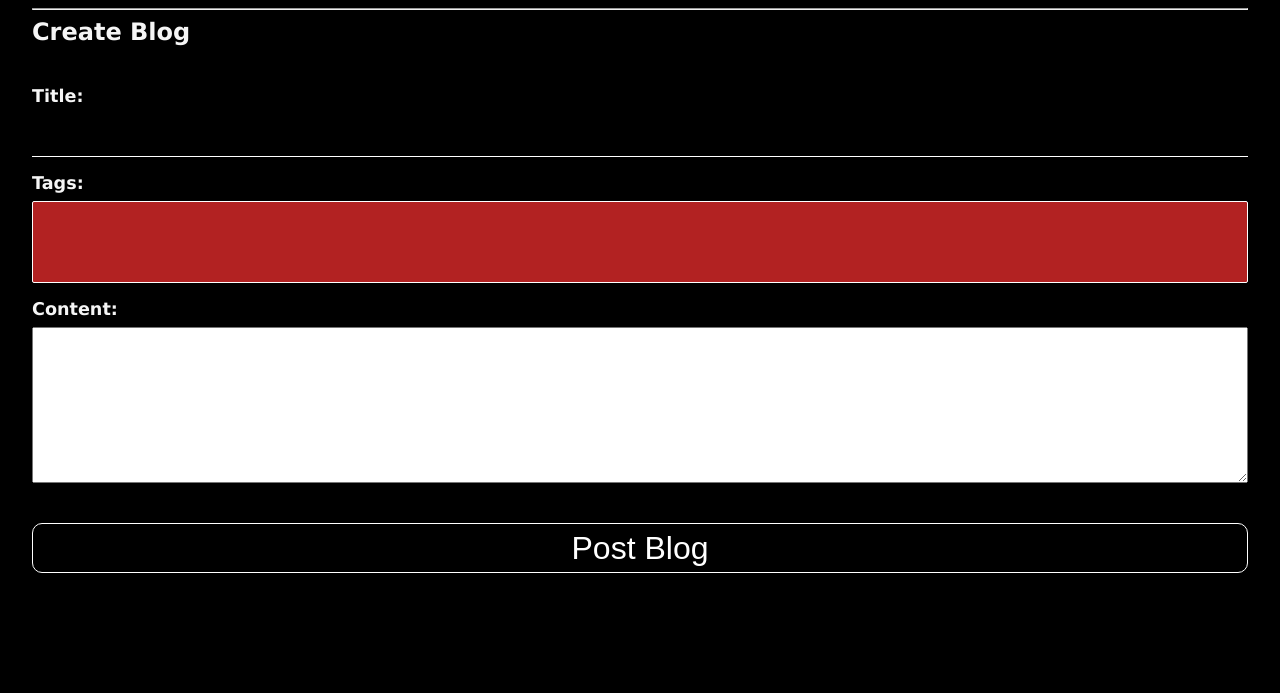
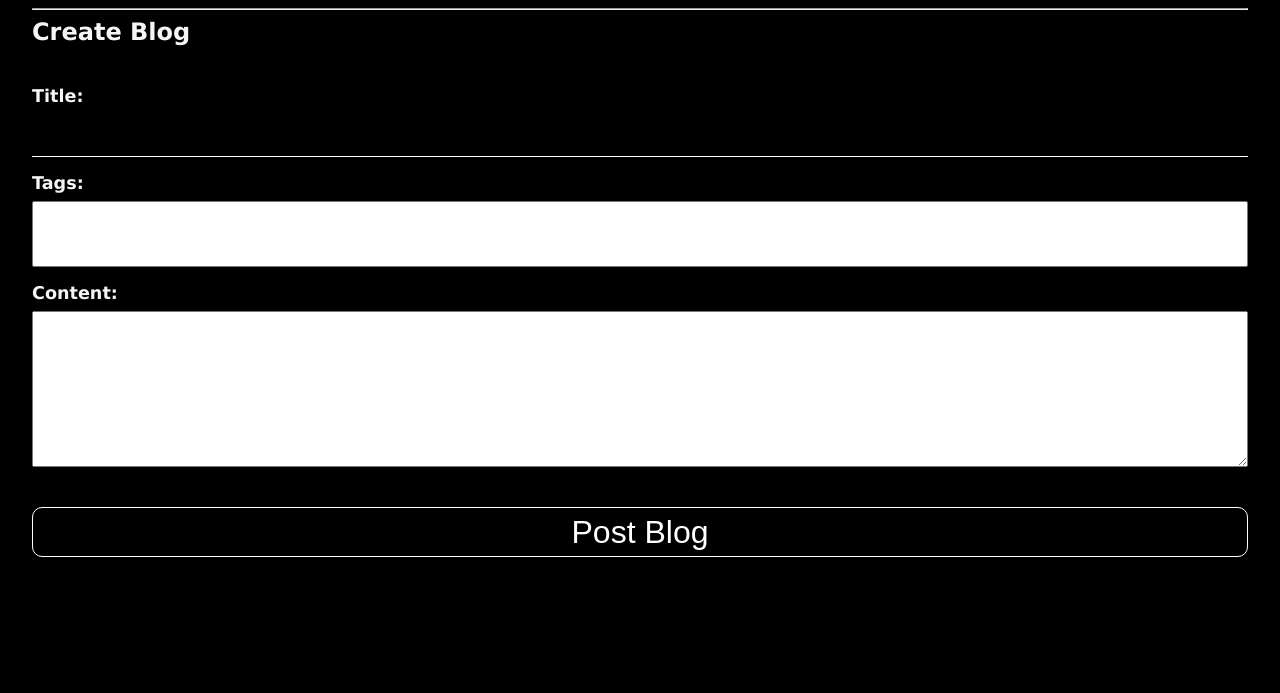
Before and after one commit to Bennm23/f5new, a Django app: page /blogs/create/ in a window 1280 px wide. Shown: the part 57-750 px from the top of the page. Run offline with Django 4.2, Linux system fonts and the light colour scheme; the visitor is signed in with stand-in values (Sample User, id 1); data that the repository does not hold is empty; some libraries are stand-ins or nearby versions.

Commit message:
altered BlogPost model; Updated all filters to include and empty option

```diff
--- /dev/null
+++ b/project/f5blogs/constants.py
@@ -0,0 +1,7 @@
+TAG_CHOICES = [
+  ('', '---'),  # Empty option
+  ('community', 'Community'),
+  ('teams', 'Teams'),
+  ('coaches', 'Coaches'),
+  ('players', 'Players')
+]
--- a/project/f5blogs/forms.py
+++ b/project/f5blogs/forms.py
@@ -1,25 +1,17 @@
 from django import forms
 from .models import BlogPost, Tag
-
+from .constants import TAG_CHOICES
 from django.forms import ModelForm, widgets
 
 class BlogSearchForm(forms.Form):
     search_query = forms.CharField(label='Search', required=False)
-    tags = forms.ModelMultipleChoiceField(
-        queryset=Tag.objects.all(),
-        widget=forms.CheckboxSelectMultiple,
-        required=False,
-    )
+    tags = forms.ChoiceField(choices=TAG_CHOICES, required=False)
 
 class BlogForm(ModelForm):
     class Meta:
         model = BlogPost
         fields = ['title', 'tags', 'content']
-
-        tags = forms.ModelMultipleChoiceField(
-        queryset=Tag.objects.all(),
-        widget=forms.CheckboxSelectMultiple,
-        )
+        tags = forms.ModelMultipleChoiceField(queryset=Tag.objects.all(), required=False, blank=True)
 
     def clean_tags(self):
         selected_tags = self.cleaned_data['tags']
--- a/project/f5blogs/models.py
+++ b/project/f5blogs/models.py
@@ -1,17 +1,8 @@
 from django.db import models
+from .constants import TAG_CHOICES
 from ckeditor.fields import RichTextField
 
 class Tag(models.Model):
-    TAG_CHOICES = [
-        ('none', 'None/Unspecified'),
-        ('mental', 'Mental'),
-        ('physical', 'Physical'),
-        ('community', 'Community'),
-        ('teams', 'Teams'),
-        ('players', 'Players'),
-        ('coaches', 'Coaches'),
-        # Add more choices as needed
-    ]
 
     COLOR_CHOICES = [
         ('white', '#FFFFFF'),     # Default color is white
@@ -23,7 +14,7 @@ class Tag(models.Model):
         ('cyan', '#00B286'),      # Cyan
     ]
 
-    name = models.CharField(max_length=50, choices=TAG_CHOICES, unique=True)
+    name = models.CharField(max_length=50, choices=TAG_CHOICES, default='')
     color = models.CharField(max_length=20, choices=COLOR_CHOICES, default='#FFFFFF')
 
     def __str__(self):
--- a/project/f5blogs/static/f5blogs/f5blogs.css
+++ b/project/f5blogs/static/f5blogs/f5blogs.css
@@ -44,23 +44,6 @@
     object-fit: cover;
 }
 
-#id_tags {
-	background: firebrick;
-    border: 1px solid white;
-    padding: 0.5rem;
-	display: flex;
-	flex-wrap: wrap;
-	flex-direction: row;
-	gap: 1rem;
-}
-
-#id_tags label {
-	display: flex;
-	flex-direction: row;
-	align-items: center;
-	gap: .5rem;
-}
-
 @media only screen and (max-width: 680px) {
     .blog_detail {
         width: 100%;
--- a/project/f5blogs/views.py
+++ b/project/f5blogs/views.py
@@ -1,12 +1,10 @@
+from django.urls import reverse
+from .models import BlogPost, Tag
+from .forms import BlogForm, BlogSearchForm
 from django.http import HttpResponseRedirect
 from django.shortcuts import get_object_or_404, render
-from django.urls import reverse
 from django.contrib.auth.decorators import login_required
 
-from .forms import BlogForm, BlogSearchForm
-from .models import BlogPost
-
-# Create your views here.
 def index(request):
     blogs = BlogPost.objects.all()
     search_form = BlogSearchForm(request.GET)
@@ -19,18 +17,14 @@ def index(request):
             blogs = blogs.filter(title__icontains=search_query)
 
         if tags:
-            blogs = blogs.filter(tags__in=tags)
+            # Convert tag names to Tag instances
+            tag_objects = Tag.objects.filter(name__in=tags)
+            blogs = blogs.filter(tags__in=tag_objects)
 
     recent_blogs = blogs.order_by('-create_date')[:5]
 
-
-    #user_blogs = None
-    #if request.user.is_authenticated:
-    #    user_blogs = blogs.filter(author=request.user).order_by('-create_date')
-
     context = {
         'recent_blogs': recent_blogs,
-    #    'user_blogs': user_blogs,
         'search_form': search_form,
     }
 
--- a/project/f5store/constants.py
+++ b/project/f5store/constants.py
@@ -1,4 +1,5 @@
 CATEGORY_CHOICES = [
+    ('', '---'),  # Empty option
     ('apparel', 'Apparel'),
     ('caps', 'Caps'),
     ('tickets', 'Tickets'),
@@ -11,6 +12,7 @@ CATEGORY_CHOICES = [
 ]
 
 MATERIAL_CHOICES = [
+    ('', '---'),  # Empty option
     ('cotton', 'Cotton'),
     ('leather', 'Leather'),
     ('polyester', 'Polyester'),
```
Also changed, not shown: project/f5store/views.py (+25 -28 lines).
